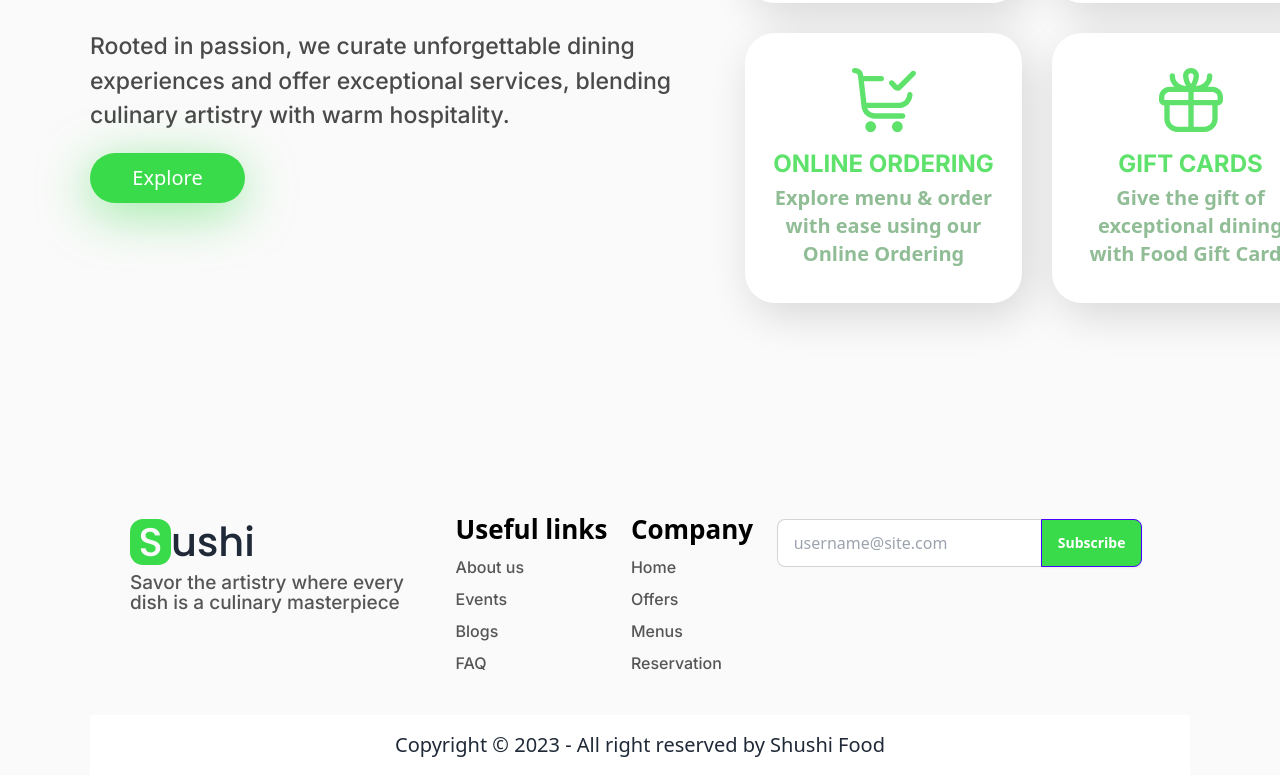
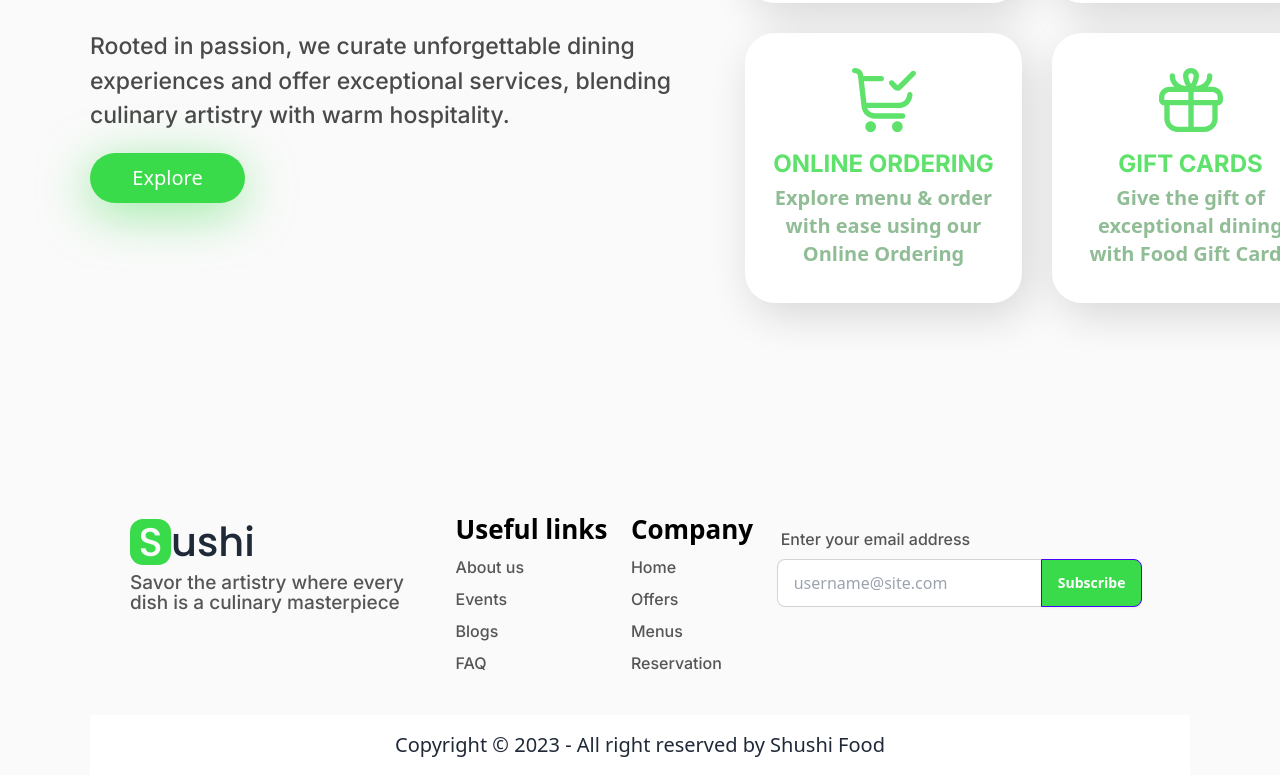
Before and after one commit to Maxwell011/sushi-experience, a React (Vite) app: page / in a window 1280 px wide. Shown: the part 2854-3629 px from the top of the page. Built offline with nearby package versions, Linux system fonts and the light colour scheme.

Commit message:
Fix label alignment in Footer component

```diff
--- a/src/components/Footer.tsx
+++ b/src/components/Footer.tsx
@@ -54,11 +54,11 @@ const Footer = () => {
             Contact Us
           </header> */}
           <fieldset className='form-control w-80'>
-            {/* <label className='label'>
+            <label className='label'>
               <span className='label-text text-[#555] text-base font-inter font-medium'>
                 Enter your email address
               </span>
-            </label> */}
+            </label>
             <div className='join'>
               <input
                 type='text'
```
